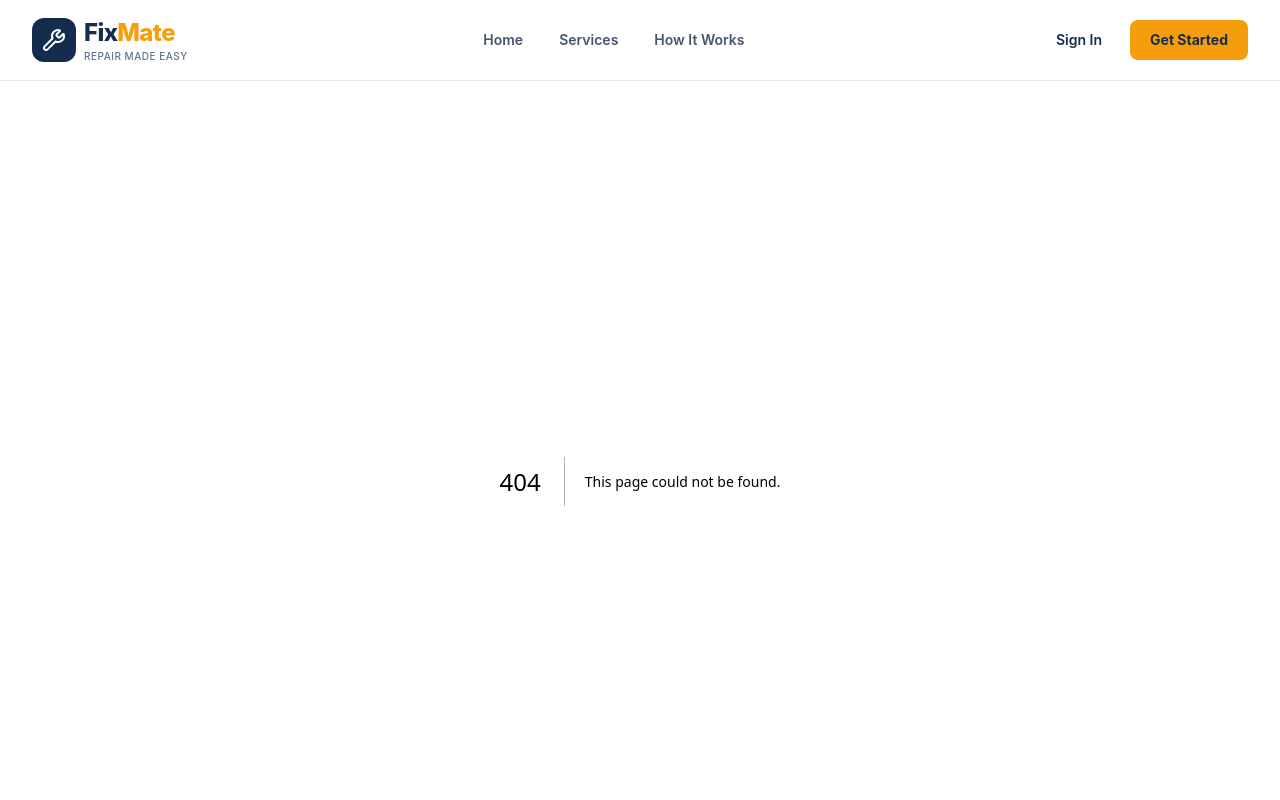
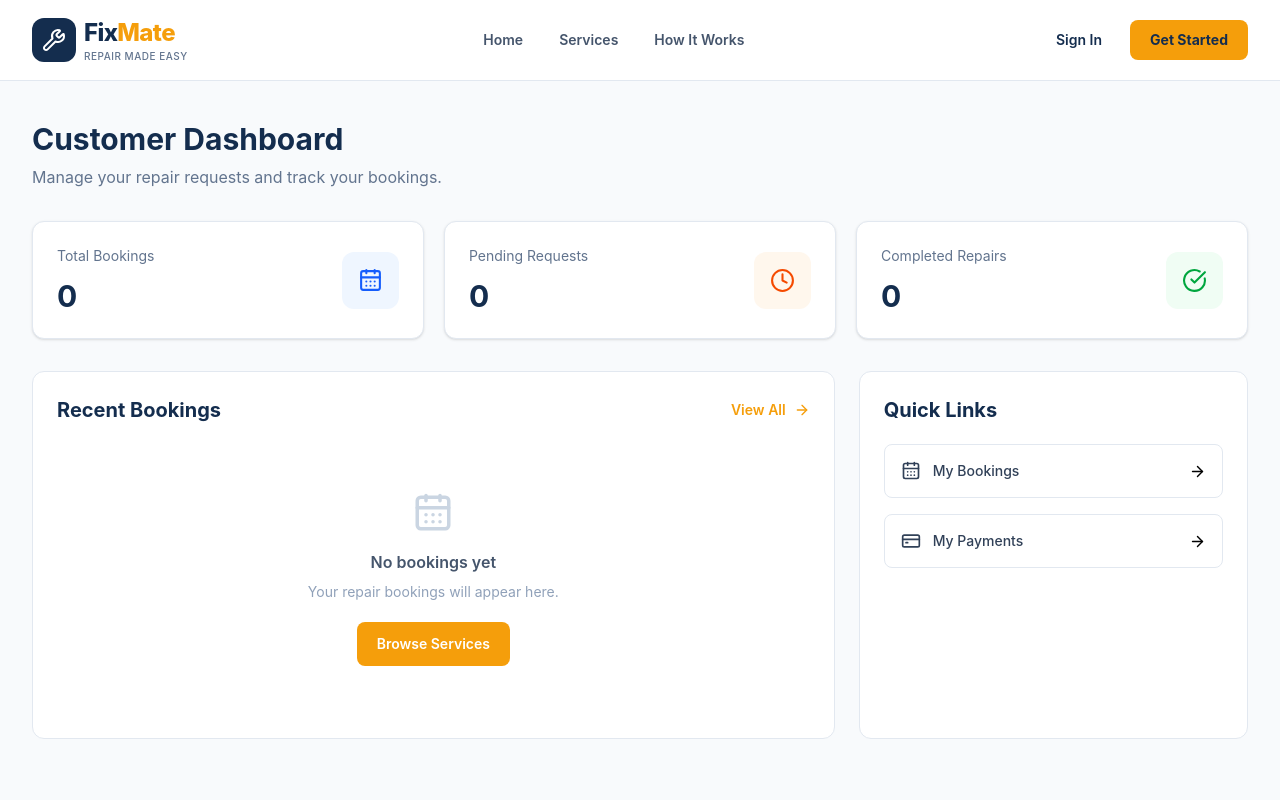
Before and after one commit to ronyakter26/repairhub-assig09-clientsite, a Next.js app: page /dashboard/customer in a window 1280 px wide. Before the commit this address had no page. Shown: the top 800 px of the page. Built offline with nearby package versions, Linux system fonts and the light colour scheme.

Commit message:
src/app/dashboard/

```diff
--- /dev/null
+++ b/src/app/dashboard/customer/page.tsx
@@ -0,0 +1,142 @@
+
+import Link from "next/link";
+import {
+  CalendarDays,
+  Clock,
+  CheckCircle,
+  CreditCard,
+  ArrowRight,
+} from "lucide-react";
+
+const stats = [
+  {
+    title: "Total Bookings",
+    value: "0",
+    icon: CalendarDays,
+    color: "bg-blue-50 text-blue-600",
+  },
+  {
+    title: "Pending Requests",
+    value: "0",
+    icon: Clock,
+    color: "bg-orange-50 text-orange-600",
+  },
+  {
+    title: "Completed Repairs",
+    value: "0",
+    icon: CheckCircle,
+    color: "bg-green-50 text-green-600",
+  },
+];
+
+export default function CustomerDashboard() {
+  return (
+    <main className="min-h-screen bg-[#F8FAFC] px-4 py-10 sm:px-6 lg:px-8">
+      <div className="mx-auto max-w-7xl">
+        <div className="mb-8">
+          <h1 className="text-3xl font-bold text-[#142D4E]">
+            Customer Dashboard
+          </h1>
+          <p className="mt-2 text-slate-500">
+            Manage your repair requests and track your bookings.
+          </p>
+        </div>
+
+        <div className="grid gap-5 sm:grid-cols-2 lg:grid-cols-3">
+          {stats.map((stat) => {
+            const Icon = stat.icon;
+
+            return (
+              <div
+                key={stat.title}
+                className="rounded-xl border border-slate-200 bg-white p-6 shadow-sm"
+              >
+                <div className="flex items-center justify-between">
+                  <div>
+                    <p className="text-sm text-slate-500">
+                      {stat.title}
+                    </p>
+                    <h2 className="mt-3 text-3xl font-bold text-[#142D4E]">
+                      {stat.value}
+                    </h2>
+                  </div>
+
+                  <div className={`rounded-xl p-4 ${stat.color}`}>
+                    <Icon size={25} />
+                  </div>
+                </div>
+              </div>
+            );
+          })}
+        </div>
+
+        <div className="mt-8 grid gap-6 lg:grid-cols-3">
+          <div className="rounded-xl border border-slate-200 bg-white p-6 lg:col-span-2">
+            <div className="mb-5 flex items-center justify-between">
+              <h2 className="text-xl font-bold text-[#142D4E]">
+                Recent Bookings
+              </h2>
+
+              <Link
+                href="/dashboard/customer/bookings"
+                className="flex items-center gap-2 text-sm font-semibold text-[#F59E0B] hover:text-orange-600"
+              >
+                View All <ArrowRight size={16} />
+              </Link>
+            </div>
+
+            <div className="py-12 text-center">
+              <CalendarDays
+                size={42}
+                className="mx-auto text-slate-300"
+              />
+              <p className="mt-4 font-semibold text-slate-600">
+                No bookings yet
+              </p>
+              <p className="mt-2 text-sm text-slate-400">
+                Your repair bookings will appear here.
+              </p>
+
+              <Link
+                href="/services"
+                className="mt-5 inline-block rounded-lg bg-[#F59E0B] px-5 py-3 text-sm font-semibold text-white transition hover:bg-orange-600"
+              >
+                Browse Services
+              </Link>
+            </div>
+          </div>
+
+          <div className="rounded-xl border border-slate-200 bg-white p-6">
+            <h2 className="mb-5 text-xl font-bold text-[#142D4E]">
+              Quick Links
+            </h2>
+
+            <div className="space-y-4">
+              <Link
+                href="/dashboard/customer/bookings"
+                className="flex items-center justify-between rounded-lg border border-slate-200 p-4 transition hover:border-[#F59E0B]"
+              >
+                <span className="flex items-center gap-3 text-sm font-medium text-slate-700">
+                  <CalendarDays size={20} />
+                  My Bookings
+                </span>
+                <ArrowRight size={17} />
+              </Link>
+
+              <Link
+                href="/dashboard/customer/payments"
+                className="flex items-center justify-between rounded-lg border border-slate-200 p-4 transition hover:border-[#F59E0B]"
+              >
+                <span className="flex items-center gap-3 text-sm font-medium text-slate-700">
+                  <CreditCard size={20} />
+                  My Payments
+                </span>
+                <ArrowRight size={17} />
+              </Link>
+            </div>
+          </div>
+        </div>
+      </div>
+    </main>
+  );
+}
```
